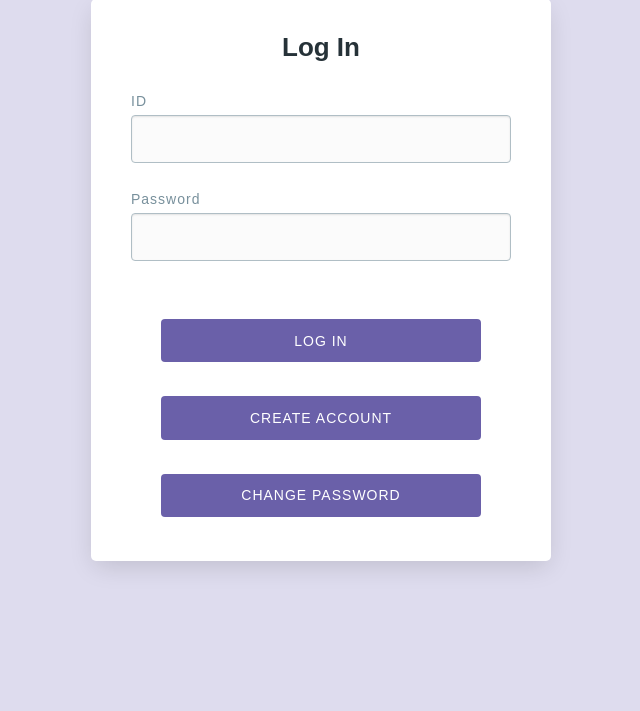
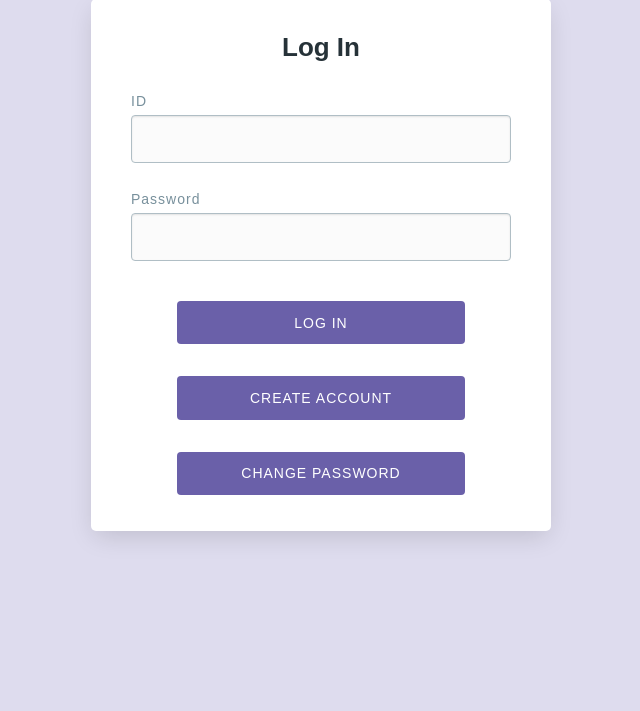
Before and after one commit to realbronoh/today_shuttle, a Flask app: page /login/ in a window 1280 px wide. Shown: the part 175-886 px from the top of the page, without its empty margins (319-959 px from the left). After the commit the page ends 715 px from the top, so only its background shows below. Run offline with Flask 2, Linux system fonts and the light colour scheme; parts of the project's set-up code (start-up, migrations or seed data) failed here and were passed over.

Commit message:
프론트 보완

```diff
--- a/static/css/styles.css
+++ b/static/css/styles.css
@@ -146,7 +146,8 @@ label {
 }
 
 .btn {
-  margin: 10px 30px 24px 30px;
+  /* margin: 10px 30px 24px 30px; */
+  margin: 1rem auto;
   padding: 0.6rem;
   font-size: 14px;
   line-height: 24px;
@@ -162,7 +163,7 @@ label {
   /* display: inline-block; */
   background: #6A60A9;
   transition: color .15s ease, background-color .15s ease;
-  width: 20rem;
+  width: 18rem;
 }
 
 .btn:hover {
@@ -179,7 +180,7 @@ label {
 }
 
 input[type=submit] {
-  margin: 34px auto 24px;
+  /* margin: 34px auto 24px; */
   display: block;
 }
 
--- a/templates/login.html
+++ b/templates/login.html
@@ -37,9 +37,10 @@
 
                 <p class="error error--hidden"></p>
 
-                <input type="submit" value="Sign Up" class="btn">
-                <input id="BacktoLogin" type="button" value="Back to Log in" class="btn" onclick="backtoLogin()">
-
+                <div class="btn-set">
+                    <input type="submit" value="Sign Up" class="btn">
+                    <input id="BacktoLogin" type="button" value="Back to Log in" class="btn" onclick="backtoLogin()">
+                </div>
             </form>
         </div>
         <!-- Change Password Card -->
@@ -57,8 +58,10 @@
                 <input type="password" name="newPassword" class="field" required>
 
                 <p class="error error--hidden"></p>
-                <input type="submit" value="Change" class="btn">
-                <input id="BacktoLogin" type="button" value="Back to Log in" class="btn" onclick="backtoLogin()">
+                <div class="btn-set">
+                    <input type="submit" value="Change" class="btn">
+                    <input id="BacktoLogin" type="button" value="Back to Log in" class="btn" onclick="backtoLogin()">
+                </div>
 
             </form>
         </div>
```
